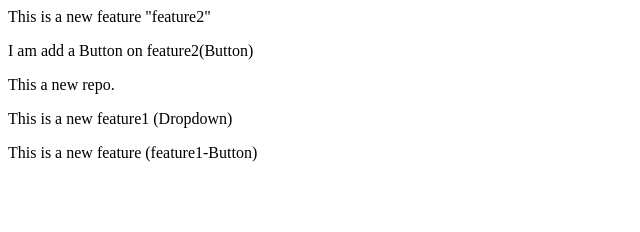
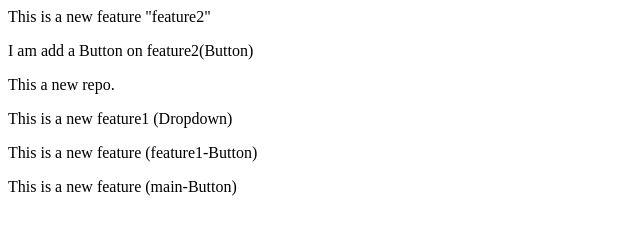
Before and after one commit to Souvik-Git5/localRepo, a plain HTML site: page Index.html in a window 1280 px wide. Shown: the whole page, without its empty margins (0-640 px from the left). Drawn offline with Linux system fonts and the light colour scheme.

Commit message:
Staged changes1

```diff
--- a/Index.html
+++ b/Index.html
@@ -3,3 +3,4 @@
 <p>This a new repo.</p>
 <p>This is a new feature1 (Dropdown)</p>
 <p>This is a new feature (feature1-Button)</p
+    <p>This is a new feature (main-Button)</p>
```
